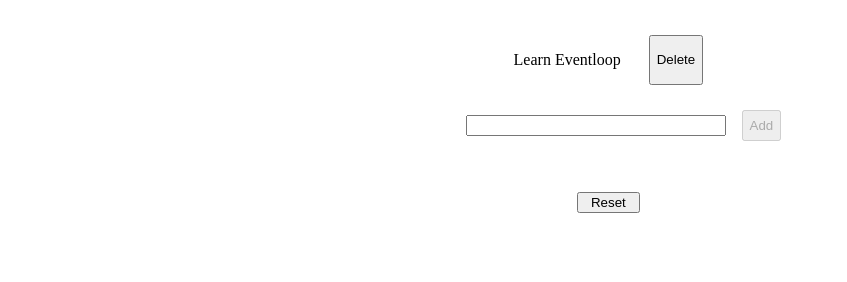
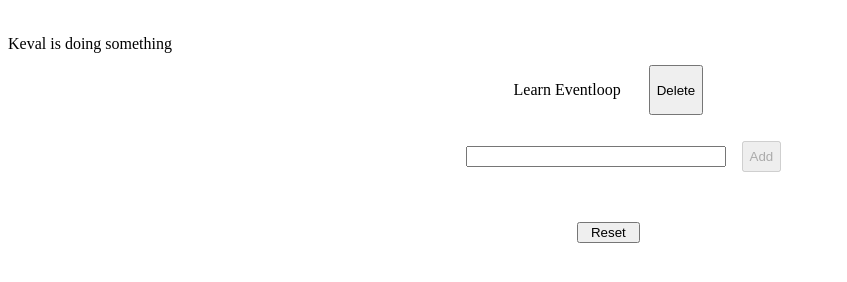
Before and after one commit to GautamMakhija/TodoList, a plain HTML site: page index.html in a window 1280 px wide. Shown: the part 82-364 px from the top of the page, without its empty margins (0-847 px from the left). Drawn offline with Linux system fonts and the light colour scheme.

Commit message:
done changes

```diff
--- a/index.html
+++ b/index.html
@@ -11,7 +11,7 @@
 <body>
     <h1> Today's todo list</h1>
     <div class="container">
-    <!-- <div>Keval is doing something</div> -->
+    <div>Keval is doing something</div>
         <div class="item" >
           <p >Learn Eventloop</p>
           <button class="btn"> Delete</button>
```
